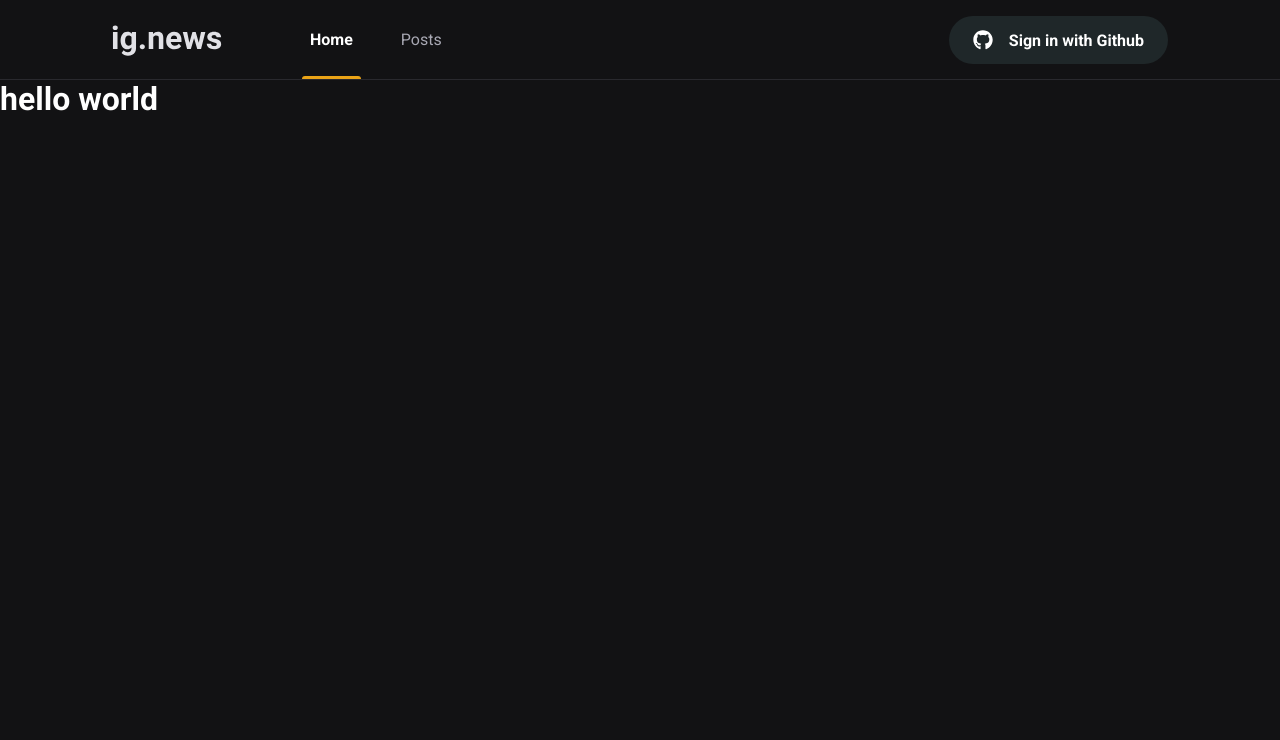
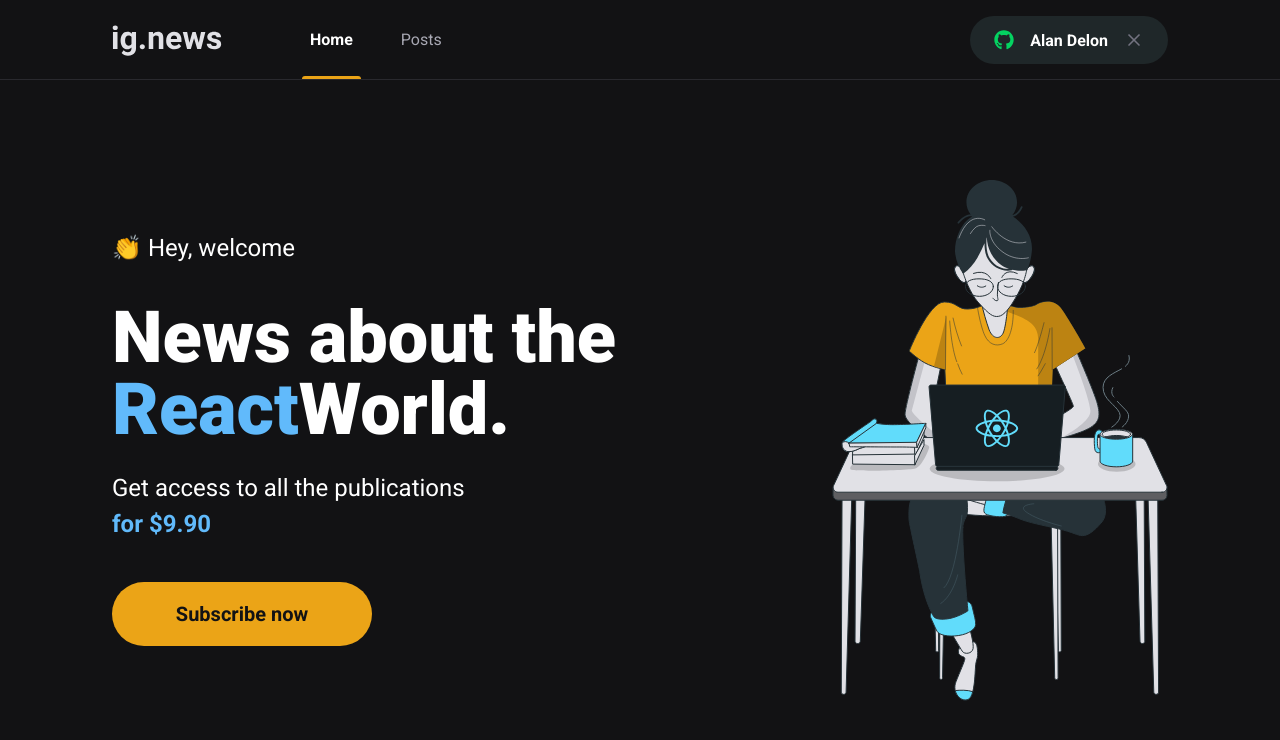
Before and after one commit to xd-elon/ignews, a Next.js app: page / in a window 1280 px wide. Shown: the top 740 px of the page. Built offline with nearby package versions, Linux system fonts and the light colour scheme.

Commit message:
subscribe,  sign, stripe

```diff
--- a/src/components/SignButton/index.tsx
+++ b/src/components/SignButton/index.tsx
@@ -1,14 +1,28 @@
 import { FaGithub } from 'react-icons/fa';
+import { FiX } from 'react-icons/fi';
 
 import styles from './styles.module.scss';
 
 export function SignInButton() {
-    return (
+
+    const isUserLoggedIn = true;
+
+
+    return isUserLoggedIn ? (
         <button
         type="button"
         className={styles.signInButton}
         >
-            <FaGithub />
+            <FaGithub color="#04d361" />
+            Alan Delon
+            <FiX color="#737380" className={styles.closeIcon}/>
+        </button>
+    ) : (
+        <button
+        type="button"
+        className={styles.signInButton}
+        >
+            <FaGithub color="#eba417" />
             Sign in with Github
         </button>
     )
--- a/src/components/SignButton/styles.module.scss
+++ b/src/components/SignButton/styles.module.scss
@@ -20,4 +20,12 @@
     svg:first-child {
         margin-right: 1rem;
     }
+
+    svg.closeIcon {
+        margin-left: 1rem;
+    }
+
+    &:hover {
+        filter: brightness(0.8);
+    }
 }
--- /dev/null
+++ b/src/components/SubscribeButton/index.tsx
@@ -0,0 +1,12 @@
+import styles from './styles.module.scss';
+
+export function SubscribeButton() {
+    return (
+        <button
+            type="button"
+            className={styles.subscribeButton}
+        >
+            Subscribe now
+        </button>
+    )
+}
--- /dev/null
+++ b/src/components/SubscribeButton/styles.module.scss
@@ -0,0 +1,20 @@
+.subscribeButton {
+    width: 260px;
+    height: 4rem;
+    border: 0;
+    border-radius: 2rem;
+    background: var(--yellow-500);
+    color: var(--gray-900);
+    font-size: 1.25rem;
+    font-weight: bold;
+
+    display: flex;
+    align-items: center;
+    justify-content: center;
+
+    transition: 00.2s;
+
+    &:hover {
+        filter: brightness(0.8);
+    }
+}
--- /dev/null
+++ b/src/pages/home.module.scss
@@ -0,0 +1,47 @@
+.contentContainer {
+    display: block;
+    max-width: 1120px;
+    margin: 0 auto;
+    padding: 0 2rem;
+    height: calc(100vh - 5rem);
+
+    display: flex;
+    align-items: center;
+    justify-content: space-between;
+}
+
+.here {
+    max-width: 600px;
+
+    > span {
+        font-size: 1.5rem;
+    }
+
+    h1 {
+        font-size: 4.5rem;
+        line-height: 4.5rem;
+        font-weight: 900;
+        margin-top: 2.5rem;
+
+        span {
+            color: var(--cyan-500);
+        }
+    }
+
+    p {
+        font-size: 1.5rem;
+        line-height: 2.25rem;
+        margin-top: 1.5rem;
+
+        span {
+            color: var(--cyan-500);
+            font-weight: bold;
+        }
+    }
+
+    button {
+        margin-top: 2.5rem;
+    }
+
+
+}
--- a/src/pages/index.tsx
+++ b/src/pages/index.tsx
@@ -1,15 +1,28 @@
-import  Head  from 'next/head';
+import Head from 'next/head';
+import { SubscribeButton } from '../components/SubscribeButton';
+
+import styles from './home.module.scss';
 
 export default function Home() {
   return (
     <>
       <Head>
-        <title> Inicio  | ig.news</title>
+        <title>Home | ig.news</title>
       </Head>
-      <h1>
 
-       hello <span>world</span>
-      </h1>
+      <main className={styles.contentContainer}>
+        <section className={styles.here}>
+          <span>👏 Hey, welcome</span>
+          <h1>News about the <span>React</span>World.</h1>
+          <p>
+            Get access to all the publications <br/>
+            <span>for $9.90</span>
+          </p>
+          <SubscribeButton />
+        </section>
+
+        <img src="/images/avatar.svg" alt="girl coding" />
+      </main>
     </>
   )
 }
```
